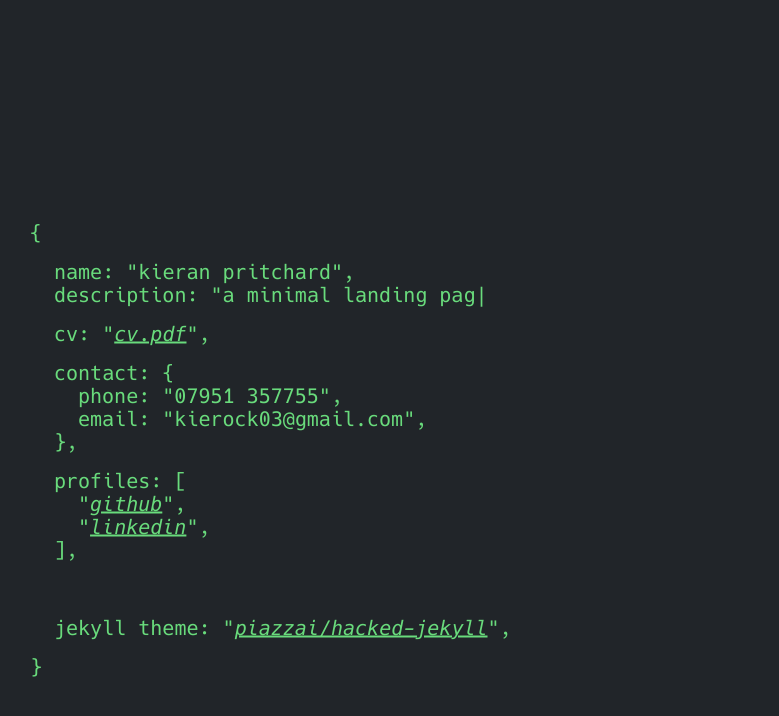
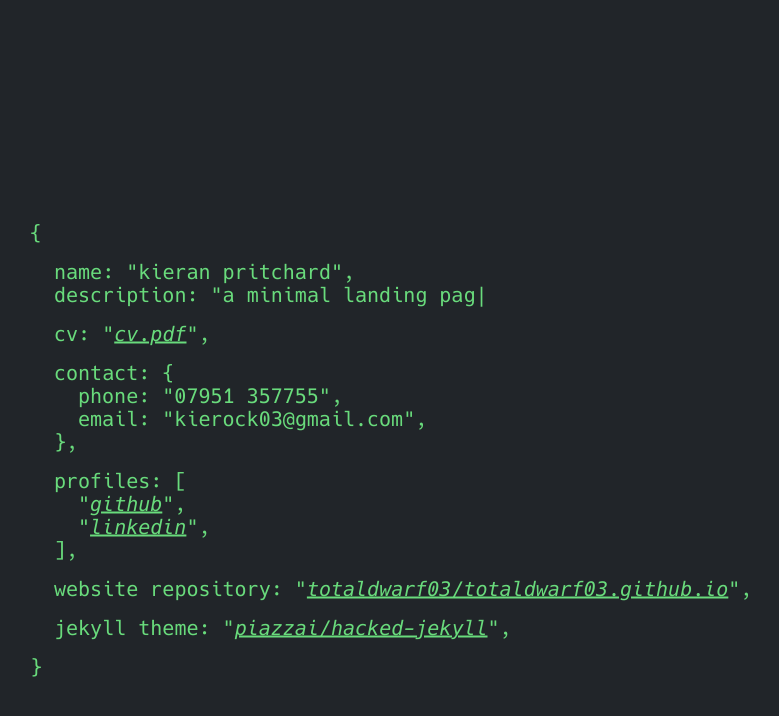
Before and after one commit to TotalDwarf03/TotalDwarf03.github.io, a Jekyll site: the page built from index.md, in a window 1280 px wide. Shown: the top 716 px of the page, without its empty margins (226-1005 px from the left). Built offline with Jekyll 4.4.1, drawn with Linux system fonts in a browser that asks for light colours.

Commit message:
Added Website Repo Link

```diff
--- a/_config.yml
+++ b/_config.yml
@@ -22,6 +22,7 @@ json:
     Github: https://github.com/TotalDwarf03
     Linkedin: https://www.linkedin.com/in/kieran-pritchard-20a270193/
   Jekyll_Theme: https://github.com/piazzai/hacked-jekyll
+  Repo: https://github.com/TotalDwarf03/TotalDwarf03.github.io
 
 exclude:
   - LICENSE
--- a/_layouts/home.html
+++ b/_layouts/home.html
@@ -68,7 +68,12 @@ layout: default
     </div>
     {% endif %}
   </div>
-  <br>
+  <div class="block">
+    {% if site.json.Repo %}
+    {% assign source = site.json.Repo | split: "github.com/" | slice: 1 %}
+    <p><span class="key">Website Repository</span><span class="attr"><a href="{{ site.json.Repo }}" target="_blank">{{ source }}</a></span></p>
+    {% endif %}
+  </div>
   <div class="block">
     {% if site.json.Jekyll_Theme %}
     {% assign source = site.json.Jekyll_Theme | split: "github.com/" | slice: 1 %}
```
